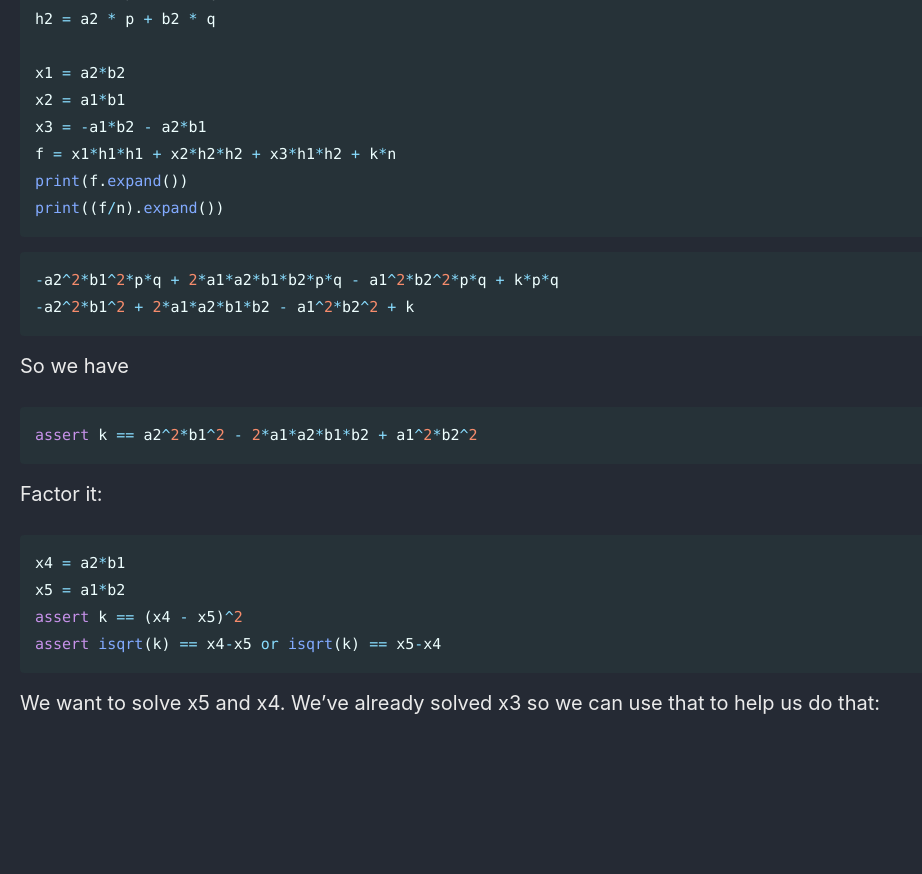
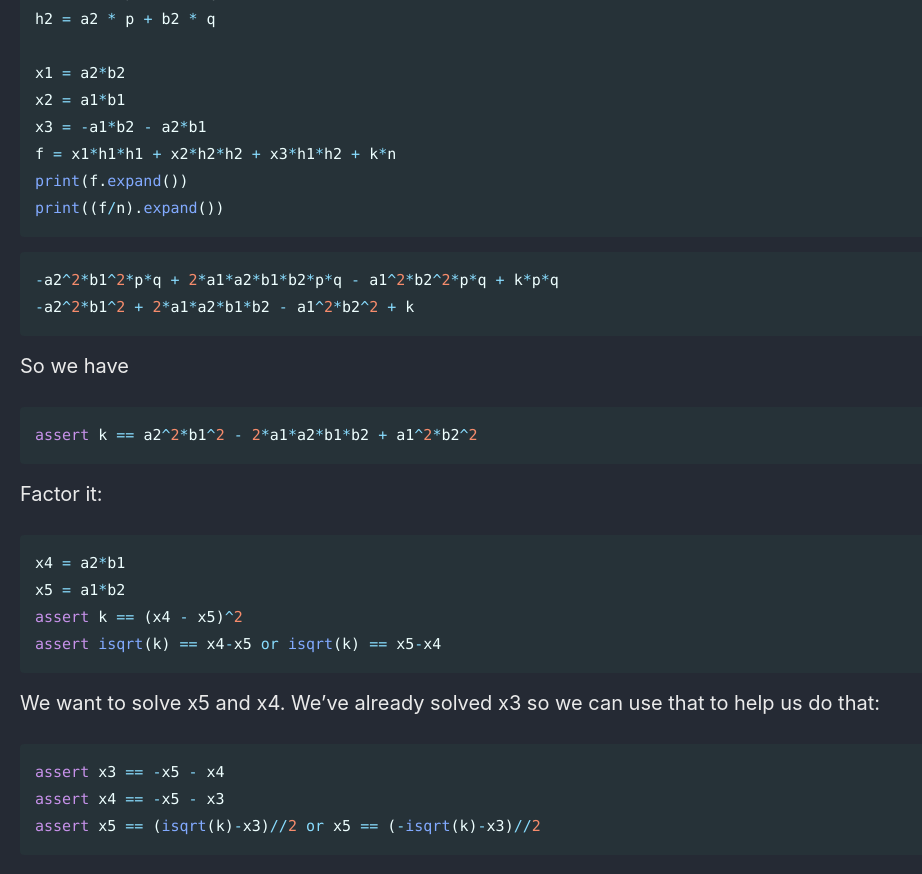
Before and after one commit to Connor-McCartney/Connor-McCartney.github.io, a Jekyll site: the page built from _pages/cryptography/other/apbq-rsa-ii-DUCTF-2023.md, in a window 1280 px wide and 900 px high, scrolled down 4621 px. Shown: the top 874 px of the window, without its empty margins (0-922 px from the left). Built offline with Jekyll 4.4.1, drawn with Linux system fonts in a browser that asks for light colours; cached includes are drawn as plain includes; before the commit the page ends 5395 px from its top, so only the background shows below that.

Commit message:
Update apbq-rsa-ii-DUCTF-2023.md

````diff
--- a/_pages/cryptography/other/apbq-rsa-ii-DUCTF-2023.md
+++ b/_pages/cryptography/other/apbq-rsa-ii-DUCTF-2023.md
@@ -202,3 +202,9 @@ assert isqrt(k) == x4-x5 or isqrt(k) == x5-x4
 ```
 
 We want to solve x5 and x4. We've already solved x3 so we can use that to help us do that:
+
+```python
+assert x3 == -x5 - x4
+assert x4 == -x5 - x3
+assert x5 == (isqrt(k)-x3)//2 or x5 == (-isqrt(k)-x3)//2
+```
````
